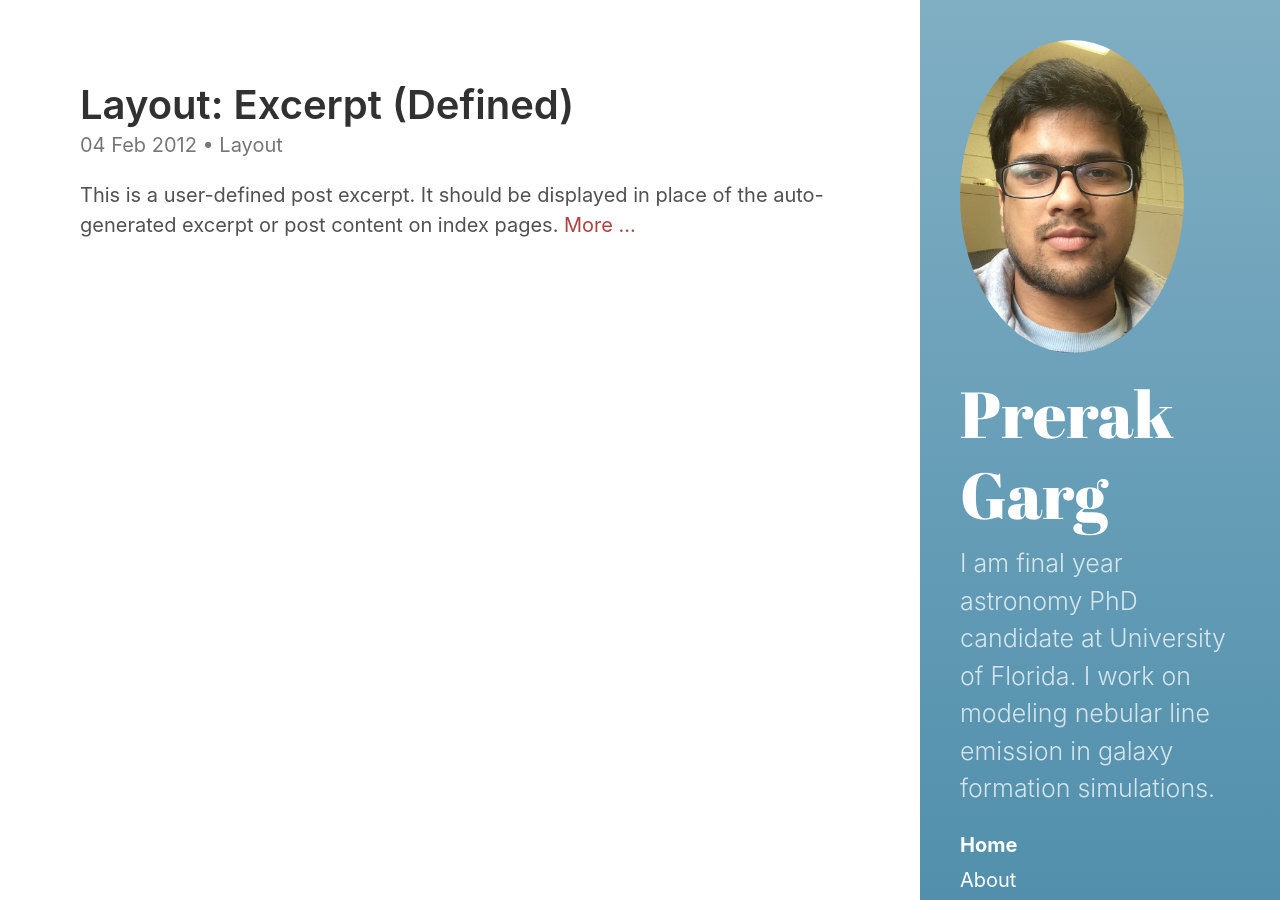
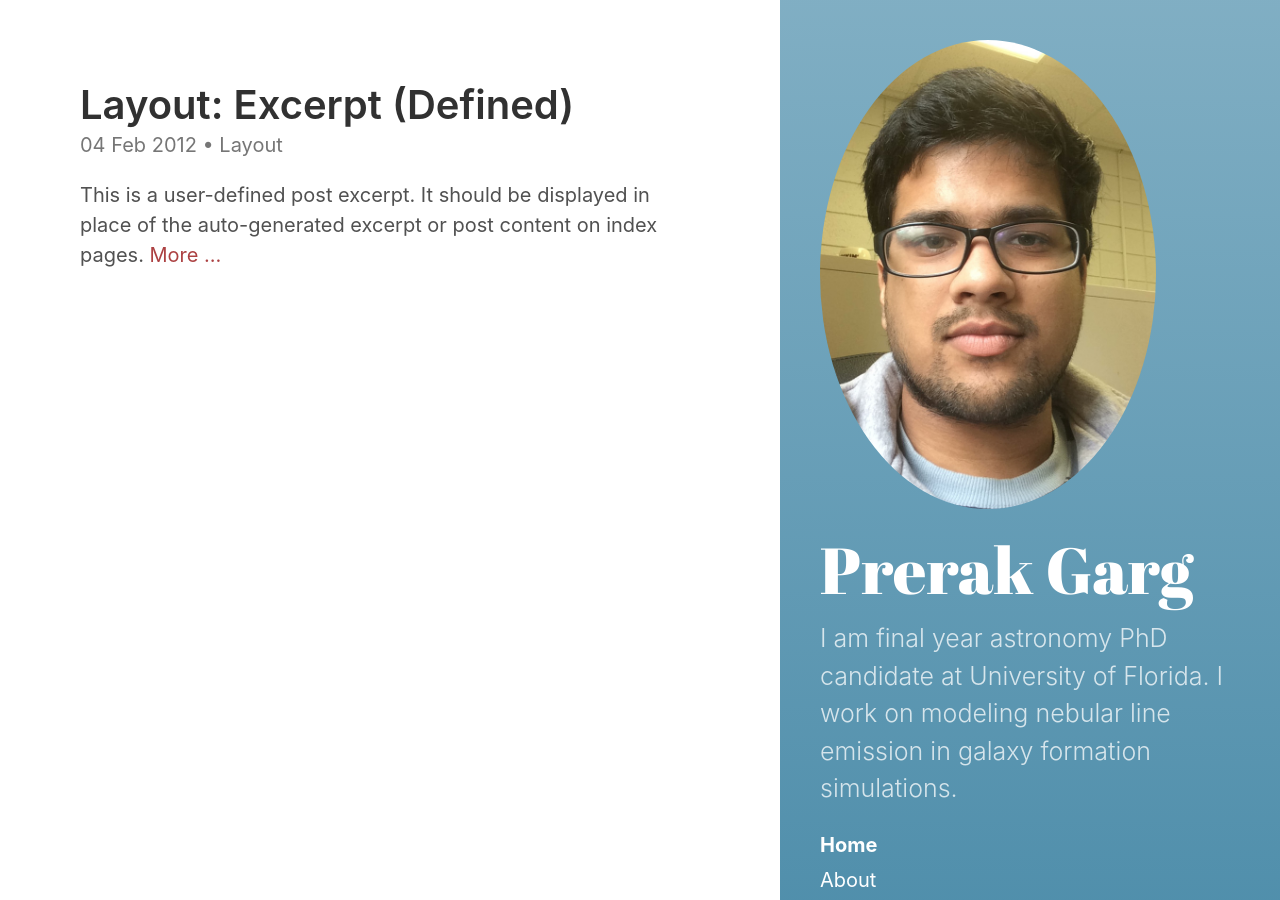
Before and after one commit to prerakgarg07/prerakgarg07.github.io, a Jekyll site: the page built from index.html, in a window 1280 px wide. Built offline with Jekyll 4.4.1, drawn with Linux system fonts in a browser that asks for light colours; the list of posts is cut into pages by our own code.

Commit message:
updated width

```diff
--- a/assets/css/main.scss
+++ b/assets/css/main.scss
@@ -5,4 +5,5 @@ $sidebar-bg-color: #689fb8;
 $link-color: #ac4142;
 $sidebar-sticky: false;
 $layout-reverse: true;
+$sidebar-width: 25rem;
 @import "hydeout";
```
